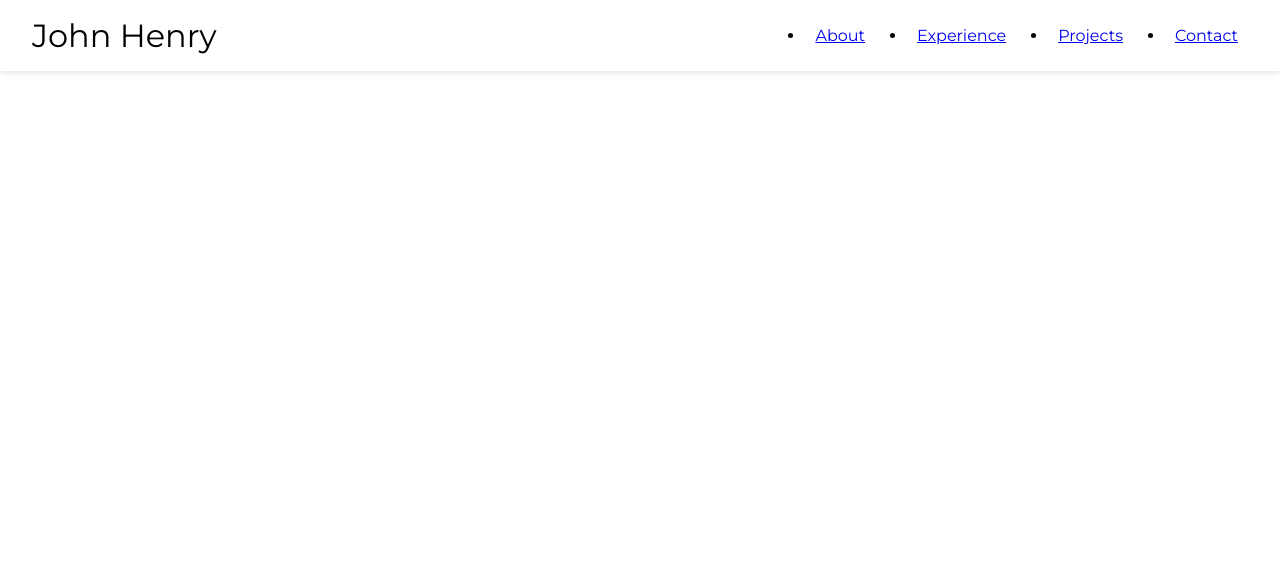
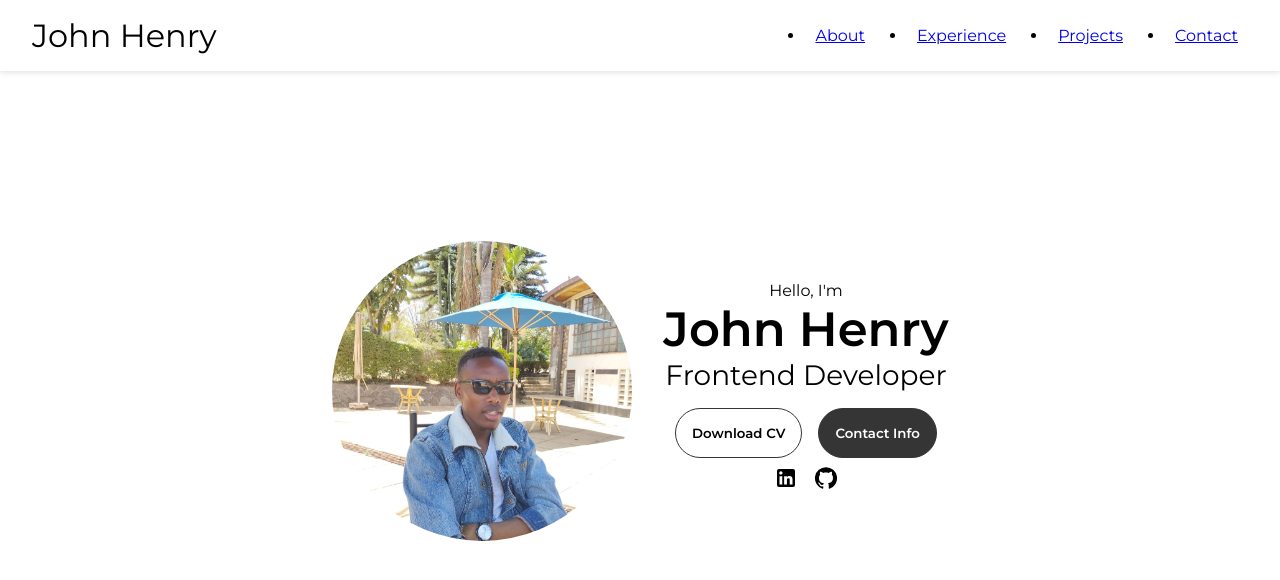
Before and after one commit to HenryJS/Biography, a React (Create React App) app in the folder my-app/: page / in a window 1280 px wide. Shown: the top 580 px of the page. Built offline with nearby package versions, Linux system fonts and the light colour scheme.

Commit message:
Minor UI updates on the home page and the styling sheets of the header

```diff
--- a/my-app/src/App.js
+++ b/my-app/src/App.js
@@ -6,7 +6,7 @@ function App() {
   return (
     <div className="App">
       <Header />
-      {/* <Home /> */}
+      <Home />
     </div>
   );
 }
--- a/my-app/src/Components/header.js
+++ b/my-app/src/Components/header.js
@@ -1,4 +1,3 @@
-// Header.js
 import React from 'react';
 import './styles/header.css';
 
--- a/my-app/src/Components/home.js
+++ b/my-app/src/Components/home.js
@@ -1,12 +1,20 @@
 import React from 'react';
-import { Link } from 'react-router-dom';
-import Button from '@mui/material/Button';
 import LinkedInIcon from '@mui/icons-material/LinkedIn';
 import GitHubIcon from '@mui/icons-material/GitHub';
 import Image from '../Assets/image.jpg';
 import './styles/home.css';
 
 const Home = () => {
+  const openResume = () => {
+    window.open('./assets/resume-example.pdf');
+  };
+
+  const handleContactInfo = () => {
+    // Handle the button click action for the "Contact Info" button
+    // For example, you can navigate programmatically or perform some other action
+    console.log('Contact Info button clicked');
+  };
+
   return (
     <section id="profile" className="home-section">
       <div className="section-pic-container">
@@ -14,24 +22,21 @@ const Home = () => {
       </div>
       <div className="section-text">
         <p className="section-text-p1">Hello, I'm</p>
-        <h1 className="title">John Doe</h1>
+        <h1 className="title">John Henry</h1>
         <p className="section-text-p2">Frontend Developer</p>
         <div className="btn-container">
-          <Button
-            variant="outlined"
+          <button
             className="btn btn-color-2"
-            onClick={() => window.open('./assets/resume-example.pdf')}
+            onClick={openResume}
           >
             Download CV
-          </Button>
-          <Button
-            variant="outlined"
+          </button>
+          <button
             className="btn btn-color-1"
-            component={Link}
-            to="/contact"
+            onClick={handleContactInfo}
           >
             Contact Info
-          </Button>
+          </button>
         </div>
         <div id="socials-container">
           <LinkedInIcon
@@ -40,7 +45,7 @@ const Home = () => {
           />
           <GitHubIcon
             className="icon"
-            onClick={() => window.open('https://github.com/')}
+            onClick={() => window.open('https://github.com/HenryJS')}
           />
         </div>
       </div>
--- a/my-app/src/Components/styles/header.css
+++ b/my-app/src/Components/styles/header.css
@@ -1,4 +1,3 @@
-/* header.css */
 .header {
     display: flex;
     justify-content: space-between;
@@ -35,9 +34,5 @@
     text-decoration: underline;
     text-underline-offset: 1rem ;
     text-decoration-color: rgb(181, 181, 181);
+
   }
-
-  .cart-icon {
-    cursor: pointer;
-    font-size: 2rem;
-  }
```
